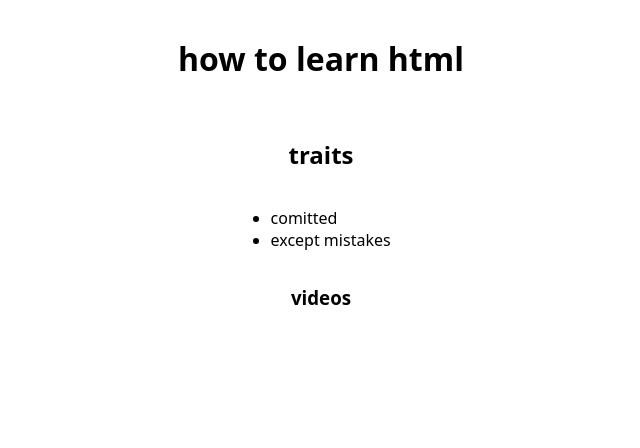
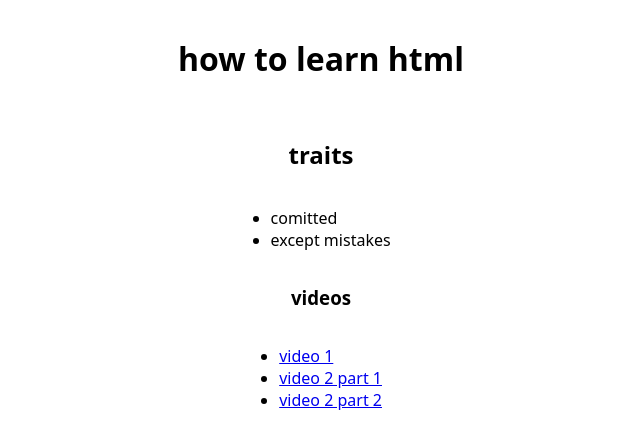
Before and after one commit to mr-mochi808/coding-lessons-github.io, a plain HTML site: page index.html in a window 1280 px wide. Shown: the whole page, without its empty margins (319-959 px from the left). Drawn offline with Linux system fonts and the light colour scheme.

Commit message:
added links

```diff
--- a/index.html
+++ b/index.html
@@ -39,6 +39,7 @@
     </style>
 
     </head>
+
     <body>
         <h1>how to learn html</h1>
         <h2>traits</h2>
@@ -46,6 +47,14 @@
             <li>comitted</li>
             <li>except mistakes</li>
         </ul>
+
         <h3>videos</h3>
+
+        <ul>
+            <li><a href="https://app.screencastify.com/watch/gic2sMMfpt64hHYWU3Jx?checkOrg=b4e9e7d0-bb54-4180-ba8b-a62da24c5974"> video 1</a></li>
+            <li><a href="https://app.screencastify.com/watch/ZFbP39zzDJ588hdvNBUu?checkOrg=b4e9e7d0-bb54-4180-ba8b-a62da24c5974">video 2 part 1</a></li>
+            <li><a href="https://app.screencastify.com/watch/RxYdR6Fa7TSFoSTNTL3x?checkOrg=b4e9e7d0-bb54-4180-ba8b-a62da24c5974">video 2 part 2</a></li>
+        </ul>
+
     </body>
     </html>
```
